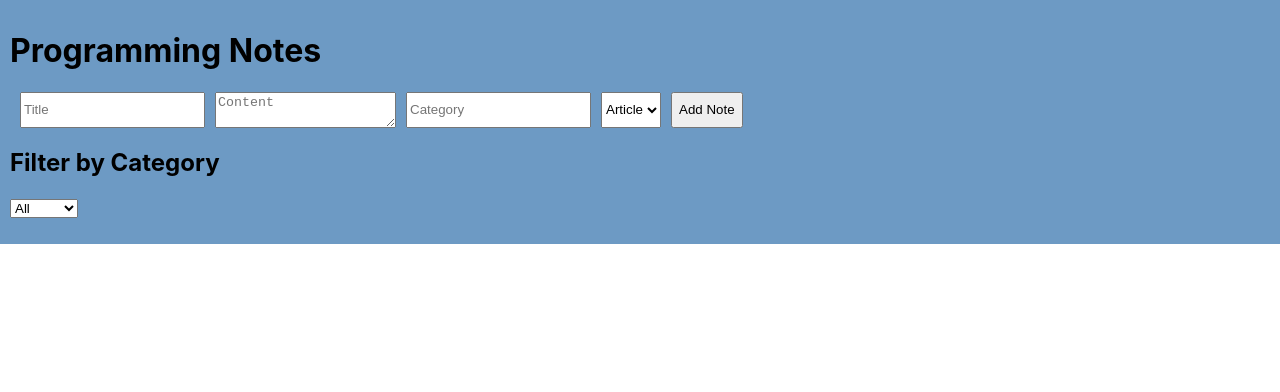
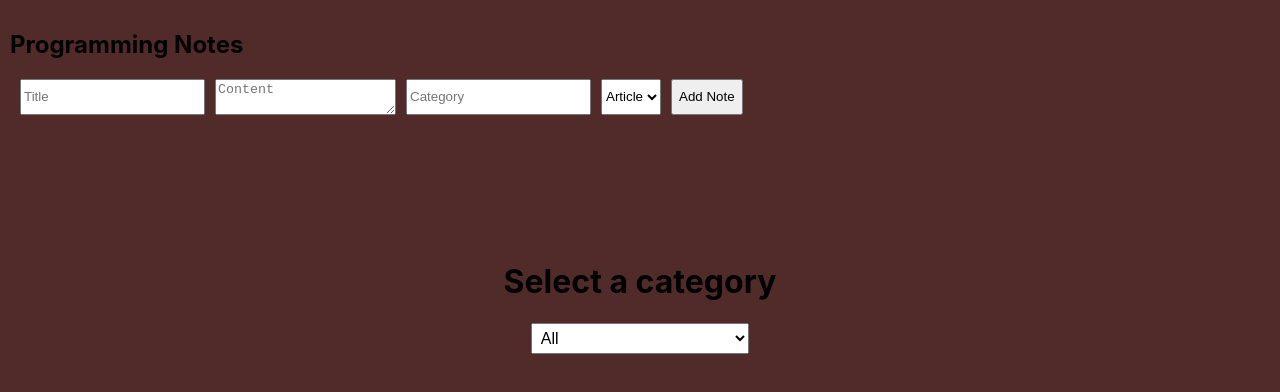
Before and after one commit to Lazeta/it-notes, a React (Create React App) app: page / in a window 1280 px wide. Shown: the top 392 px of the page. Built offline with nearby package versions, Linux system fonts and the light colour scheme.

Commit message:
feat: add data object subject themes

```diff
--- a/src/App.css
+++ b/src/App.css
@@ -1,38 +1,17 @@
-.App {
-  text-align: center;
+html, body {
+  height: 100%;
+  margin: 0;
 }
 
-.App-logo {
-  height: 40vmin;
-  pointer-events: none;
+.app-container {
+  padding: 10px;
+  background-color: #3b110fe3; /* Цвет фона */
+  min-height: 100vh; /* Минимальная высота 100% от высоты экрана */
+  display: flex;
+  flex-direction: column;
+  justify-content: flex-start; /* Выравнивание содержимого по верхнему краю */
 }
 
-@media (prefers-reduced-motion: no-preference) {
-  .App-logo {
-    animation: App-logo-spin infinite 20s linear;
-  }
+.pop-up-menu {
+  margin: 10% auto;
 }
-
-.App-header {
-  background-color: #282c34;
-  min-height: 100vh;
-  display: flex;
-  flex-direction: column;
-  align-items: center;
-  justify-content: center;
-  font-size: calc(10px + 2vmin);
-  color: white;
-}
-
-.App-link {
-  color: #61dafb;
-}
-
-@keyframes App-logo-spin {
-  from {
-    transform: rotate(0deg);
-  }
-  to {
-    transform: rotate(360deg);
-  }
-}
--- a/src/App.tsx
+++ b/src/App.tsx
@@ -3,6 +3,7 @@ import { Note } from './types';
 import NoteForm from './components/NoteForm';
 import NoteList from './components/NoteList';
 import FilterMenu from './components/FilterMenu';
+import './App.css';
 
 const App: React.FC = () => {
   const [notes, setNotes] = useState<Note[]>([]);
@@ -30,11 +31,8 @@ const App: React.FC = () => {
     : notes;
 
   return (
-    <div style={{
-      padding: "10px",
-      backgroundColor: "#6d9ac4"
-    }}>
-      <h1>Programming Notes</h1>
+    <div className="app-container">
+      <h2>Programming Notes</h2>
       <NoteForm addNote={addNote} />
       <FilterMenu setFilter={setFilter} />
       <NoteList notes={filteredNotes} />
--- a/src/components/FilterMenu.tsx
+++ b/src/components/FilterMenu.tsx
@@ -1,20 +1,28 @@
 import React from "react";
+import { categories, Data, Category } from "../data/Data";
 
 interface FilterMenuProps {
   setFilter: (filter: string | null) => void;
 }
 
-const categories = ["React", "Vue", "Angular", "Node.js"];
+const FilterMenu: React.FC<FilterMenuProps> = ({ setFilter }) => {
 
-const FilterMenu: React.FC<FilterMenuProps> = ({ setFilter }) => {
   return (
-    <div>
-      <h2>Filter by Category</h2>
-      <select onChange={(e) => setFilter(e.target.value || null)}>
+    <div className="pop-up-menu">
+      <h1>Select a category</h1>
+      <select onChange={(e) => setFilter(e.target.value || null)}
+        style={{
+          width: "80%",
+          display: "flex",
+          padding: "5px",
+          margin: "0 auto",
+          font: "caption",
+        }}
+      >
         <option value="">All</option>
         {categories.map((category) => (
           <option key={category} value={category}>
-            {category}
+            {Data.subject[category as Category].title} {/* Приведение типа для корректного доступа */}
           </option>
         ))}
       </select>
--- a/src/components/NoteForm.tsx
+++ b/src/components/NoteForm.tsx
@@ -9,7 +9,7 @@ const NoteForm: React.FC<NoteFormProps> = ({ addNote }) => {
   const [title, setTitle] = useState("");
   const [content, setContent] = useState("");
   const [category, setCategory] = useState("");
-  const [type, setType] = useState<"article" | "video" | "code">("article");
+  const [type, setType] = useState<"article" | "link" | "video" | "code" | 'site' | 'notes'>("article");
 
   const handleSubmit = (e: React.FormEvent) => {
     e.preventDefault();
@@ -58,13 +58,16 @@ const NoteForm: React.FC<NoteFormProps> = ({ addNote }) => {
       <select
         value={type}
         onChange={(e) =>
-          setType(e.target.value as "article" | "video" | "code")
+          setType(e.target.value as "article" | "link" | "video" | "code" | 'site' | 'notes')
         }
         style={{ marginRight: "10px" }}
       >
         <option value="article">Article</option>
+        <option value="link">Links</option>
         <option value="video">Video</option>
         <option value="code">Code</option>
+        <option value="site">Site</option>
+        <option value="notes">Notes</option>
       </select>
       <button type="submit">Add Note</button>
     </form>
--- /dev/null
+++ b/src/data/Data.ts
@@ -0,0 +1,54 @@
+// src/Data.ts
+
+export const categories = ["React", "Vue", "Angular", "Node.js"] as const;
+
+export type Category = typeof categories[number];
+
+export const Data = {
+    subject: {
+        React: {
+            title: "React",
+            subtopics: {
+                ReactJS: {
+                    title: "React JS",
+                    description: "Learn about React JS."
+                },
+                ReactTS: {
+                    title: "React TS",
+                    description: "Learn about React TypeScript."
+                },
+                ReactNative: {
+                    title: "React Native",
+                    description: "Learn about React Native."
+                },
+            },
+        },
+        Vue: {
+            title: "Vue",
+            subtopics: {
+                VueJS: {
+                    title: "Vue JS",
+                    description: "Learn about Vue JS."
+                },
+            },
+        },
+        Angular: {
+            title: "Angular",
+            subtopics: {
+                AngularJS: {
+                    title: "Angular JS",
+                    description: "Learn about Angular JS."
+                },
+            },
+        },
+        "Node.js": {  // Изменено с NodeJS на "Node.js"
+            title: "Node.js",
+            subtopics: {
+                NodeExpress: {
+                    title: "Node.js with Express",
+                    description: "Learn about Node.js and Express."
+                },
+            },
+        },
+    },
+};
--- a/src/types.ts
+++ b/src/types.ts
@@ -4,5 +4,5 @@ export interface Note {
     content: string;
     category: string;
     subcategory?: string;
-    type: 'article' | 'video' | 'code';
+    type: 'article' | 'link' | 'video' | 'code' | 'site' | 'notes';
 }
```
